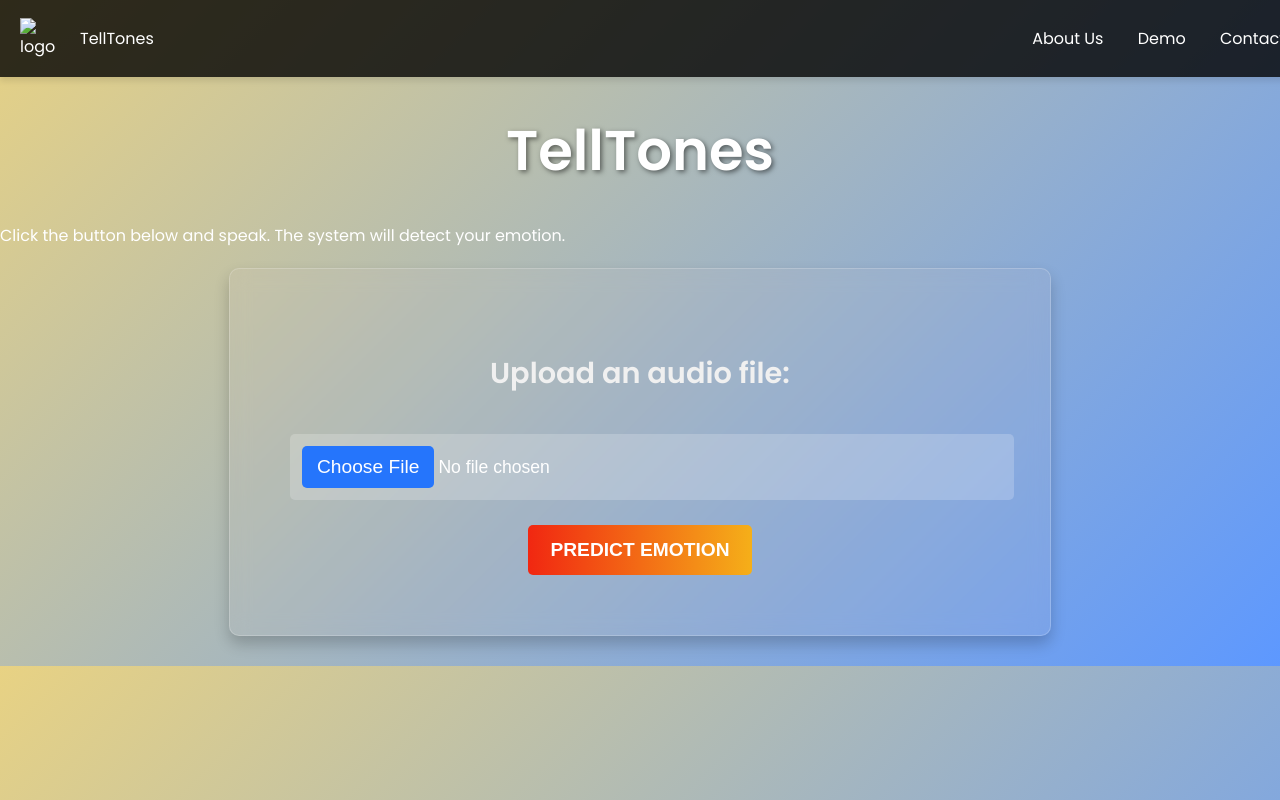
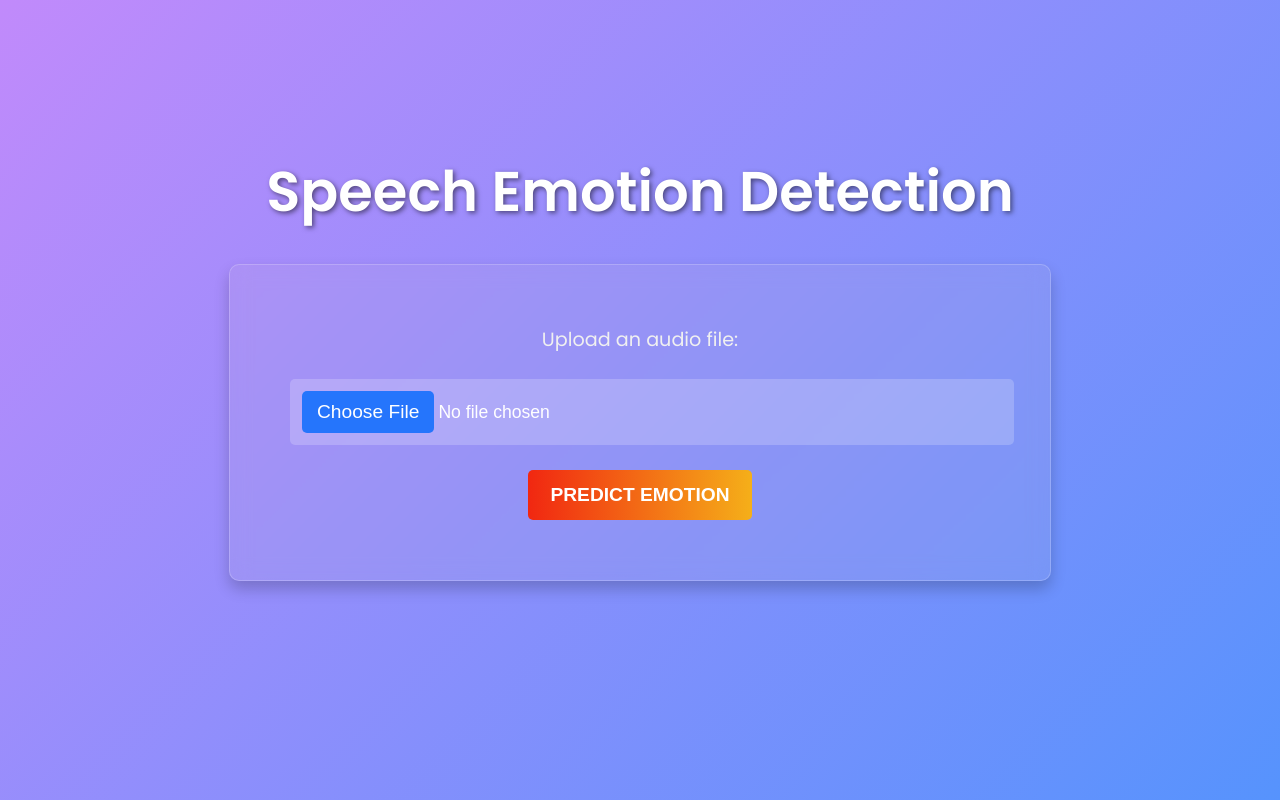
Before and after one commit to Silverstar2793/Speech-emotion-Recognition, a Flask app: template files/templates/index.html in a window 1280 px wide. Run offline with Flask 3, Linux system fonts and the light colour scheme; the template is opened without the code that fills it, so the values that code supplies are empty; some libraries are stand-ins or nearby versions.

Commit message:
Revert "Merge branch 'main' of https://github.com/Silverstar2793/Speech-emotion-Recognition"
This reverts commit d488b822b86be5f003e9f8637ed43d3841f7b551, reversing
changes made to 3f89d3c4e23bacbafdf0bc3276ebaa462ccda7b8.

```diff
--- a/files/requirements.txt
+++ b/files/requirements.txt
@@ -3,4 +3,3 @@ librosa
 scikit-learn
 speechrecognition
 pyaudio
-boto3
--- a/files/static/css/styles.css
+++ /dev/null
@@ -1,139 +0,0 @@
-/*SHEET FOR index.html the demo page/*
-
-/* General Reset */
-body {
-    margin: 0;
-    padding: 0;
-    box-sizing: border-box;
-    font-family: 'Poppins', sans-serif;
-    background: linear-gradient(135deg, #e8d283, #5d98ff);
-    color: #ffffff;
-}
-
-/* Navbar Styling */
-.navbar {
-    display: flex;
-    align-items: center;
-    justify-content: space-between;
-    position: fixed; /* Fix the navbar at the top */
-    top: 0;
-    left: 0;
-    width: 100%; /* Full width */
-    background-color: rgba(0, 0, 0, 0.8); /* Semi-transparent background */
-    color: #ffffff;
-    padding: 10px 20px;
-    z-index: 1000; /* Ensure it stays above other elements */
-    box-shadow: 0px 4px 6px rgba(0, 0, 0, 0.1); /* Add a shadow for better visibility */
-}
-
-.logo {
-    display: flex;
-    align-items: center;
-    gap: 10px;
-}
-
-.logo img {
-    width: 50px;
-    height: auto;
-}
-
-.nav-links a {
-    color: #ffffff;
-    text-decoration: none;
-    margin: 0 15px;
-    font-size: 1rem;
-    transition: color 0.3s ease;
-}
-
-.nav-links a:hover {
-    color: #f5af19;
-}
-
-/* Page Content Adjustments */
-body {
-    padding-top: 70px; /* Add padding to prevent content from being hidden behind the fixed navbar */
-}
-
-form {
-    background: rgba(213, 198, 198, 0.1);
-    backdrop-filter: blur(10px);
-    border: 1px solid rgba(255, 255, 255, 0.2);
-    border-radius: 10px;
-    box-shadow: 0 8px 15px rgba(0, 0, 0, 0.2);
-    padding: 60px;
-    width: 100%;
-    max-width: 700px;
-    text-align: center;
-    margin: 20px auto; /* Center the form */
-}
-
-/* Headings */
-h1 {
-    font-size: 3.5rem;
-    color: #fff;
-    margin-bottom: 30px;
-    text-shadow: 2px 2px 5px rgba(0, 0, 0, 0.5);
-    text-align: center;
-}
-
-label {
-    font-size: 1.2rem;
-    margin-bottom: 10px;
-    display: block;
-    color: #f0f0f0;
-}
-
-input[type="file"] {
-    background: rgba(255, 255, 255, 0.2);
-    border: none;
-    border-radius: 5px;
-    padding: 12px;
-    margin: 15px 0;
-    width: 100%;
-    color: #fff;
-    cursor: pointer;
-    outline: none;
-    font-size: 1.1rem;
-}
-
-input[type="file"]::-webkit-file-upload-button {
-    background-color: #2575fc;
-    border: none;
-    color: #fff;
-    padding: 10px 15px;
-    border-radius: 5px;
-    cursor: pointer;
-    font-size: 1.2rem;
-    transition: background-color 0.3s ease;
-}
-
-input[type="file"]::-webkit-file-upload-button:hover {
-    background-color: #6a11cb;
-}
-
-button[type="submit"] {
-    background: linear-gradient(90deg, #f12711, #f5af19);
-    border: none;
-    border-radius: 5px;
-    padding: 14px 22px;
-    font-size: 1.2rem;
-    color: #fff;
-    cursor: pointer;
-    text-transform: uppercase;
-    font-weight: bold;
-    transition: all 0.3s ease;
-    margin-top: 10px;
-}
-
-button[type="submit"]:hover {
-    transform: scale(1.05);
-    opacity: 0.9;
-}
-
-#emotionResult {
-    font-size: 1.7rem;
-    margin-top: 30px;
-    color: #f2b84c;
-    text-shadow: 1px 1px 2px rgba(0, 0, 0, 0.5);
-    text-align: center;
-}
--- a/files/static/css/page2.css
+++ b/files/static/styles.css
@@ -4,8 +4,8 @@ body {
     padding: 0;
     box-sizing: border-box;
     font-family: 'Poppins', sans-serif;
-    background: linear-gradient(135deg, #e8d283, #5d98ff);
-    color: #ffffff;
+    background: linear-gradient(135deg, #c18afb, #5693fd);
+    color: #fff;
 }
 
 /* Page Container */
@@ -41,11 +41,6 @@ h1 {
     text-shadow: 2px 2px 5px rgba(0, 0, 0, 0.5);
     text-align: center; /* Center the heading */
     margin-top: -40px; /* Move heading slightly above */
-}
-
-h2{
-    font-family:'Poppins', sans-serif;
-    font-style: normal;
 }
 
 /* Labels */
@@ -112,7 +107,7 @@ button[type="submit"]:hover {
     margin-top: 20px;
     color: #ffeb3b;
     text-shadow: 1px 1px 2px rgba(0, 0, 0, 0.5);
-    font-family:'Poppins', sans-serif;
+    font-family:Impact, Haettenschweiler, 'Arial Narrow Bold', sans-serif;
     text-align: center; /* Center text */
     width: 100%; /* Ensure full-width alignment */
     position: relative; /* Ensure it stays below the form */
--- a/files/templates/index.html
+++ b/files/templates/index.html
@@ -4,28 +4,13 @@
     <meta charset="UTF-8">
     <meta name="viewport" content="width=device-width, initial-scale=1.0">
     <title>Speech Emotion Detection</title>
-    <link rel="stylesheet" href="/static/css/styles.css">
-    <link rel="icon" type="image/x-icon" href="/images/favicon.ico">
+    <link rel="stylesheet" href="/static/styles.css">
     <link href="https://fonts.googleapis.com/css2?family=Poppins:wght@300;400;600&display=swap" rel="stylesheet">
 </head>
 <body>
-    <nav class="navbar">
-        <div class="logo">
-            <img src="https://via.placeholder.com/200" alt="logo">
-            <p>TellTones</p>
-        </div>
-        <div class="nav-links">
-            <a href="/">About Us</a>
-            <a href="/demo">Demo</a>
-            <a href="#">Contact</a>
-        </div>
-    </nav>
-
-    <h1 id="speech">TellTones</h1>
-    <p>Click the button below and speak. The system will detect your emotion.</p>
-
+    <h1>Speech Emotion Detection</h1>
     <form id="uploadForm" action="/predict" method="POST" enctype="multipart/form-data">
-        <label for="file"><h2>Upload an audio file:</h2></label>
+        <label for="file">Upload an audio file:</label>
         <input type="file" name="file" accept=".wav, .mp3" required>
         <button type="submit">Predict Emotion</button>
     </form>
```
Also changed, not shown: files/speech-recognition-frontend/speech-recognition-frontend/src/App.css (added, +28 -0 lines), files/speech-recognition-frontend/speech-recognition-frontend/src/index.css (added, +13 -0 lines), files/templates/page2.html (deleted, +0 -38 lines), files/speech-recognition-frontend/speech-recognition-frontend/README.md (added), files/speech-recognition-frontend/speech-recognition-frontend/src/SpeechUI.js (line endings or trailing spaces), files/static/js/recorder.js (line endings or trailing spaces), 2 other files.
